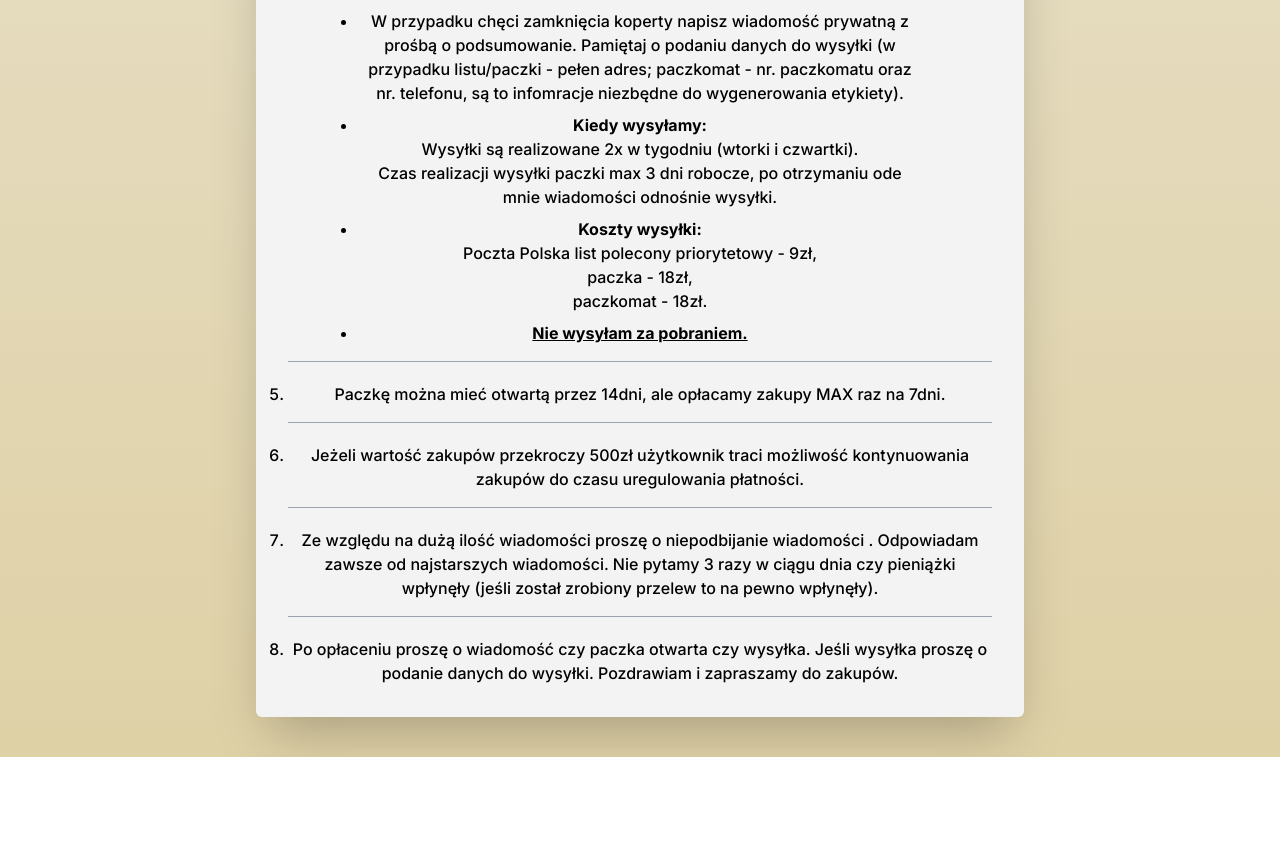
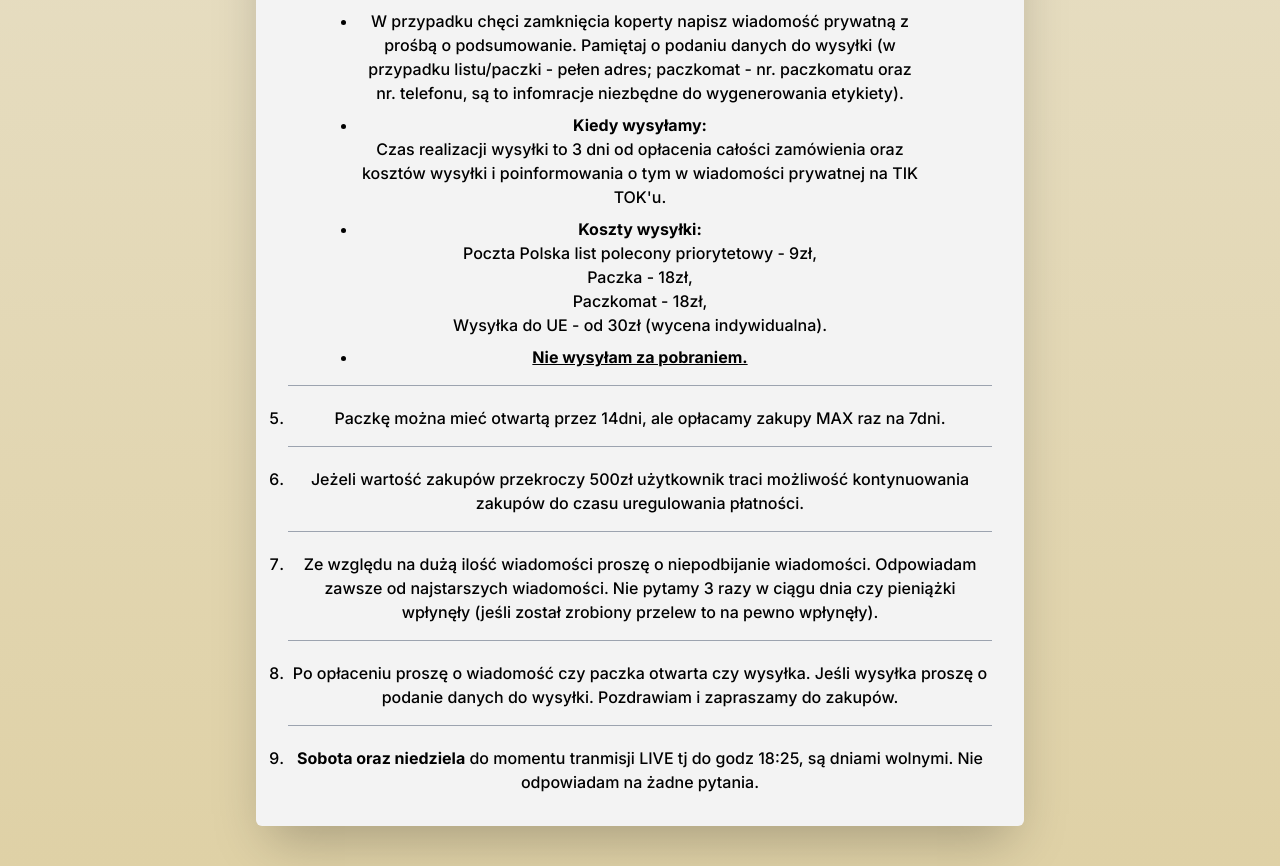
Before and after one commit to KrystianRadziszewski/bizuterialline, a Next.js app: page / in a window 1280 px wide. Shown: the part 1749-2615 px from the top of the page. Before the commit the page ends 2506 px from the top, so only its background shows below. Built offline with nearby package versions, Linux system fonts and the light colour scheme.

Commit message:
edit stat

```diff
--- a/components/Statute.tsx
+++ b/components/Statute.tsx
@@ -74,17 +74,18 @@ const Statute = () => {
 							</li>
 							<li>
 								<span className="font-bold">Kiedy wysyłamy:</span> <br />
-								Wysyłki są realizowane 2x w tygodniu (wtorki i czwartki). <br />
-								Czas realizacji wysyłki paczki max 3 dni robocze, po otrzymaniu ode mnie wiadomości odnośnie wysyłki. <br />
+								Czas realizacji wysyłki to 3 dni od opłacenia całości zamówienia oraz kosztów wysyłki i poinformowania o tym w wiadomości prywatnej na TIK TOK'u.
 							</li>
 							<li>
 								<span className="font-bold">Koszty wysyłki:</span>
 								<br />
 								Poczta Polska list polecony priorytetowy - 9zł,
 								<br />
-								paczka - 18zł,
+								Paczka - 18zł,
 								<br />
-								paczkomat - 18zł.
+								Paczkomat - 18zł,
+								<br />
+								Wysyłka do UE - od 30zł (wycena indywidualna).
 							</li>
 							<li className="font-bold underline">Nie wysyłam za pobraniem.</li>
 						</ul>
@@ -98,10 +99,16 @@ const Statute = () => {
 
 					{/* 777777777777777777777777777777777777777 */}
 					<li className="list-element">
-						Ze względu na dużą ilość wiadomości proszę o niepodbijanie wiadomości . Odpowiadam zawsze od najstarszych wiadomości. Nie pytamy 3 razy w ciągu dnia czy pieniążki wpłynęły (jeśli został
+						Ze względu na dużą ilość wiadomości proszę o niepodbijanie wiadomości. Odpowiadam zawsze od najstarszych wiadomości. Nie pytamy 3 razy w ciągu dnia czy pieniążki wpłynęły (jeśli został
 						zrobiony przelew to na pewno wpłynęły).
 					</li>
-					<li>Po opłaceniu proszę o wiadomość czy paczka otwarta czy wysyłka. Jeśli wysyłka proszę o podanie danych do wysyłki. Pozdrawiam i zapraszamy do zakupów.</li>
+					{/* 88888888888888888888888888888888888888888 */}
+					<li className="list-element">Po opłaceniu proszę o wiadomość czy paczka otwarta czy wysyłka. Jeśli wysyłka proszę o podanie danych do wysyłki. Pozdrawiam i zapraszamy do zakupów.</li>
+					{/* 999999999999999999999999999999999999999999 */}
+					<li>
+						{' '}
+						<span className="font-bold ">Sobota oraz niedziela</span> do momentu tranmisji LIVE tj do godz 18:25, są dniami wolnymi. Nie odpowiadam na żadne pytania.
+					</li>
 				</ol>
 			</div>
 		</div>
```
